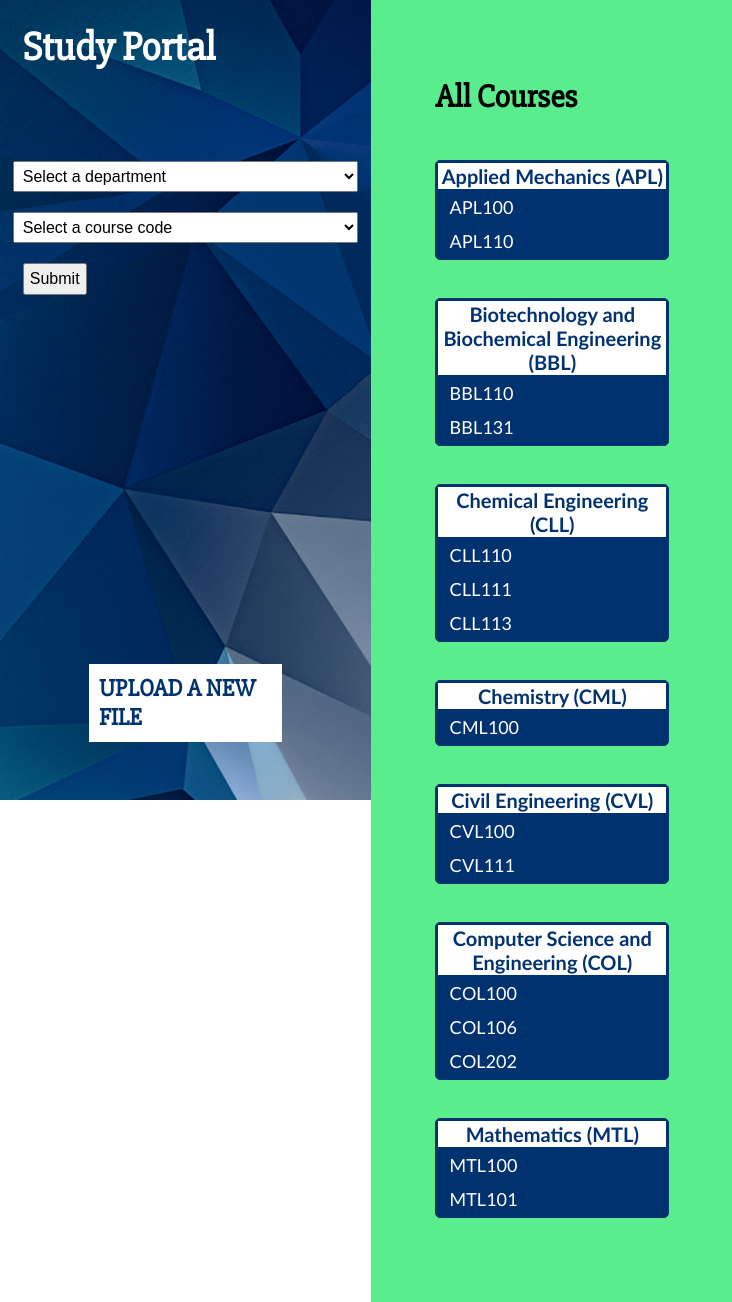
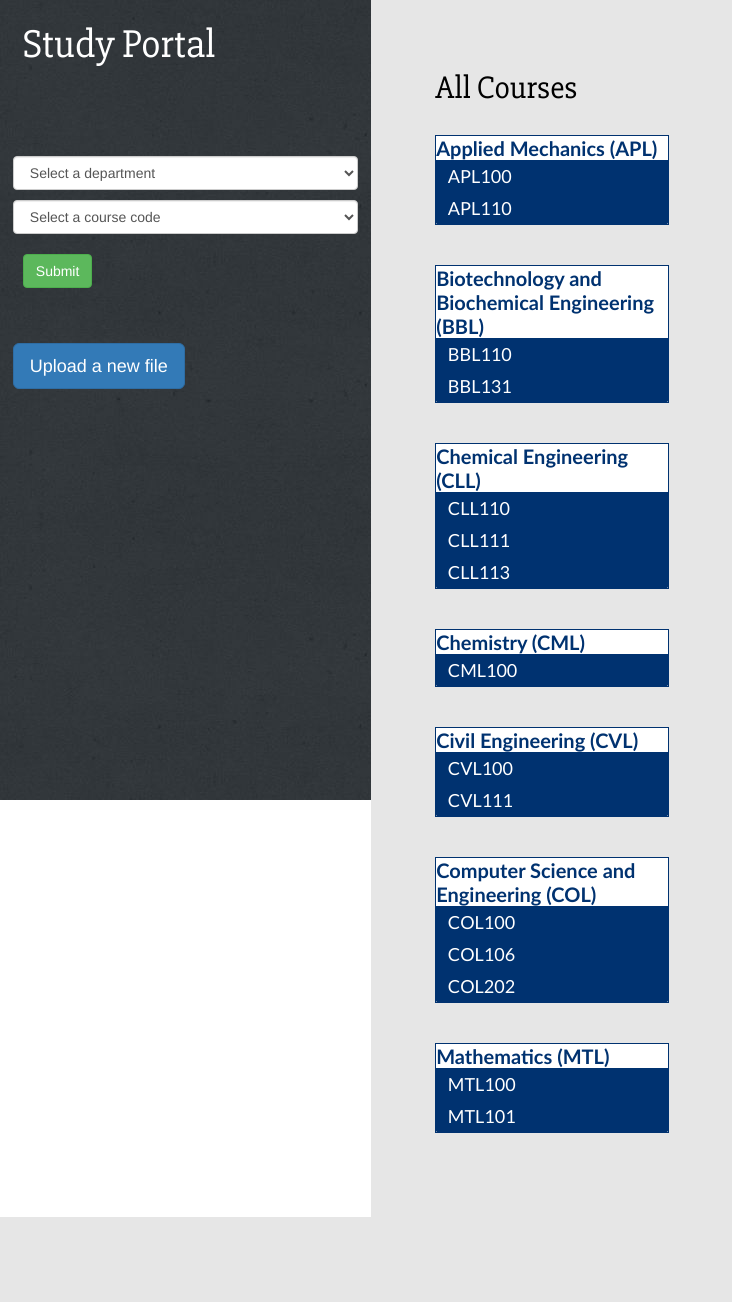
Before and after one commit to kabirtomer/studyportal, a Django app: page /studapp/ in a window 1280 px wide. Shown: the whole page, without its empty margins (0-732 px from the left). After the commit the page ends 1217 px from the top, so only its background shows below. Run offline with Django 3.2, Linux system fonts and the light colour scheme; data comes from the database, SQL or seed files in the repository; some libraries are stand-ins or nearby versions.

Commit message:
some tweaks to sidebar

```diff
--- a/StudyPortal/studapp/static/studapp/style.css
+++ b/StudyPortal/studapp/static/studapp/style.css
@@ -12,7 +12,7 @@ body{
 }
 .sidebar, .content{
     /*background: #333; Removed*/
-    background-color: #5aed8d;
+    background-color: #e6e6e6;
     /* border-radius: 4px;
     border:1px solid #777;
 	float: left; Removed*/
@@ -27,12 +27,12 @@ body{
     position: fixed; /*Changed from absolute*/
 	padding: 1%;
 	/*background-color: rgb(0,0,112);*/
-	background-image: url("sidebar.png");
-	background-repeat: no-repeat;
+	background-image: url("concrete_wall.jpg");
+	background-repeat: repeat-y;
 }
 .content{
 	width:71%;
-	background-color: #5aed8d;
+	background-color: #e6e6e6;
     /* width: 630px; Removed*/
 	margin-left: 29% ;/* Added */
 	padding: 50px 5% 5% 5%;
--- a/StudyPortal/studapp/templates/studapp/index.html
+++ b/StudyPortal/studapp/templates/studapp/index.html
@@ -1,6 +1,11 @@
 {% load static %}
 <html>
 <head>
+	<meta name="viewport" content="width=device-width, initial-scale=1">
+	<link rel="stylesheet" href="https://maxcdn.bootstrapcdn.com/bootstrap/3.3.7/css/bootstrap.min.css">
+	<script src="https://ajax.googleapis.com/ajax/libs/jquery/3.2.1/jquery.min.js"></script>
+	<script src="https://maxcdn.bootstrapcdn.com/bootstrap/3.3.7/js/bootstrap.min.js"></script>
+
 	<link type="text/css" rel="stylesheet" href="{% static 'studapp/style.css' %}"/>
 	<link href="https://fonts.googleapis.com/css?family=Lato|Open+Sans|Slabo+27px" rel="stylesheet">
 	<title>{% block title %}Home{% endblock %}</title>
@@ -10,24 +15,26 @@
 	<a href="/studapp/"><h1>Study Portal</h1></a>
 	{% block sidebar %}
 
+
 	<div class="input">
 	<form action="/studapp/view" id='course_with_code' method='get'>
-
-	<select name="department" form="course_with_code">
+	<div class="form-group">
+	<select class='form-control' name="department" form="course_with_code">
 		 <option value="0" selected="selected">Select a department</option>
 		 {% for dept in departments %}
 		 <option value= {{ dept.id }}>{{ dept.dept }}</option>
 		 {% endfor %}
 	</select>
 <!-- We have to change so that the second list is dynamically updated based on first one -->
-	<select name="course_code" form="course_with_code">
+	<select class='form-control' name="course_code" form="course_with_code">
 		 <option value="0" selected="selected">Select a course code</option>
 		 {% for course in courses %}
 		 <option value= {{ course.id }}>{{ course.code }}</option>
 		 {% endfor %}
- 	<input type="submit"></form></div>
+ 	<input type="submit" class="btn btn-success"></div></form></div>
 	{% endblock %}
-	<a href="/studapp/upload"><p class="upload">Upload a new file</p></a>
+	<br></br>
+	<a href="/studapp/upload" class="btn btn-primary btn-lg">Upload a new file</a>
   </div>
 
   <div class="content">
```
Also changed, not shown: StudyPortal/studapp/static/studapp/concrete_wall.jpg (added), 1 other file.
